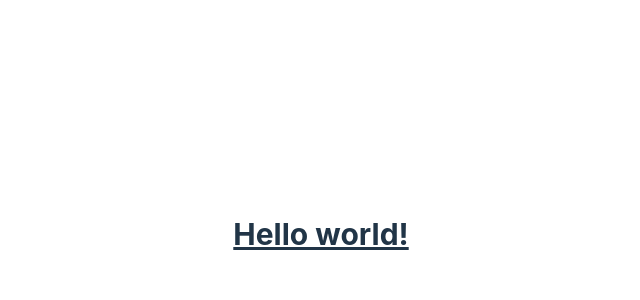
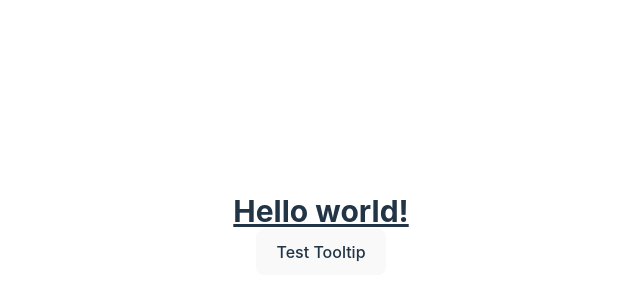
Before and after one commit to duynhanf/simulator-room, a React (Vite) app: page / in a window 1280 px wide. Shown: the part 166-466 px from the top of the page, without its empty margins (319-959 px from the left). Built offline with nearby package versions, Linux system fonts and the light colour scheme.

Commit message:
feat: add mui and mui icons

```diff
--- a/package.json
+++ b/package.json
@@ -9,6 +9,10 @@
     "preview": "vite preview"
   },
   "dependencies": {
+    "@emotion/react": "^11.10.6",
+    "@emotion/styled": "^11.10.6",
+    "@mui/icons-material": "^5.11.11",
+    "@mui/material": "^5.11.14",
     "autoprefixer": "^10.4.14",
     "postcss": "^8.4.21",
     "react": "^18.2.0",
--- a/src/App.tsx
+++ b/src/App.tsx
@@ -1,9 +1,14 @@
+import { Tooltip } from "@mui/material";
 import "./App.css";
 
 function App() {
   return (
     <div className="App">
       <h1 className="text-3xl font-bold underline">Hello world!</h1>
+
+      <Tooltip title="This is Tooltip">
+        <button>Test Tooltip</button>
+      </Tooltip>
     </div>
   );
 }
```
Also changed, not shown: 1 other file (tests, documents, lock files or other folders).
